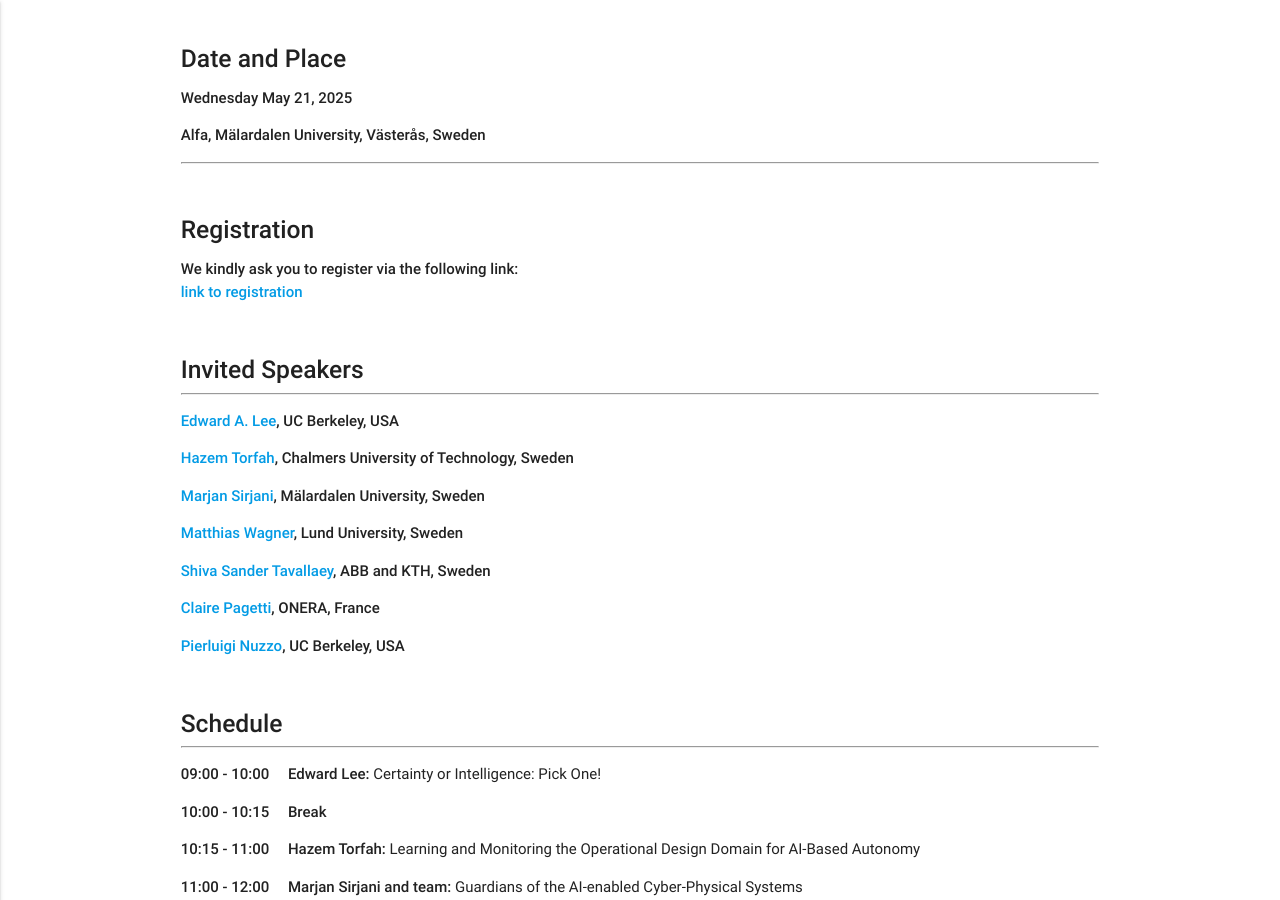
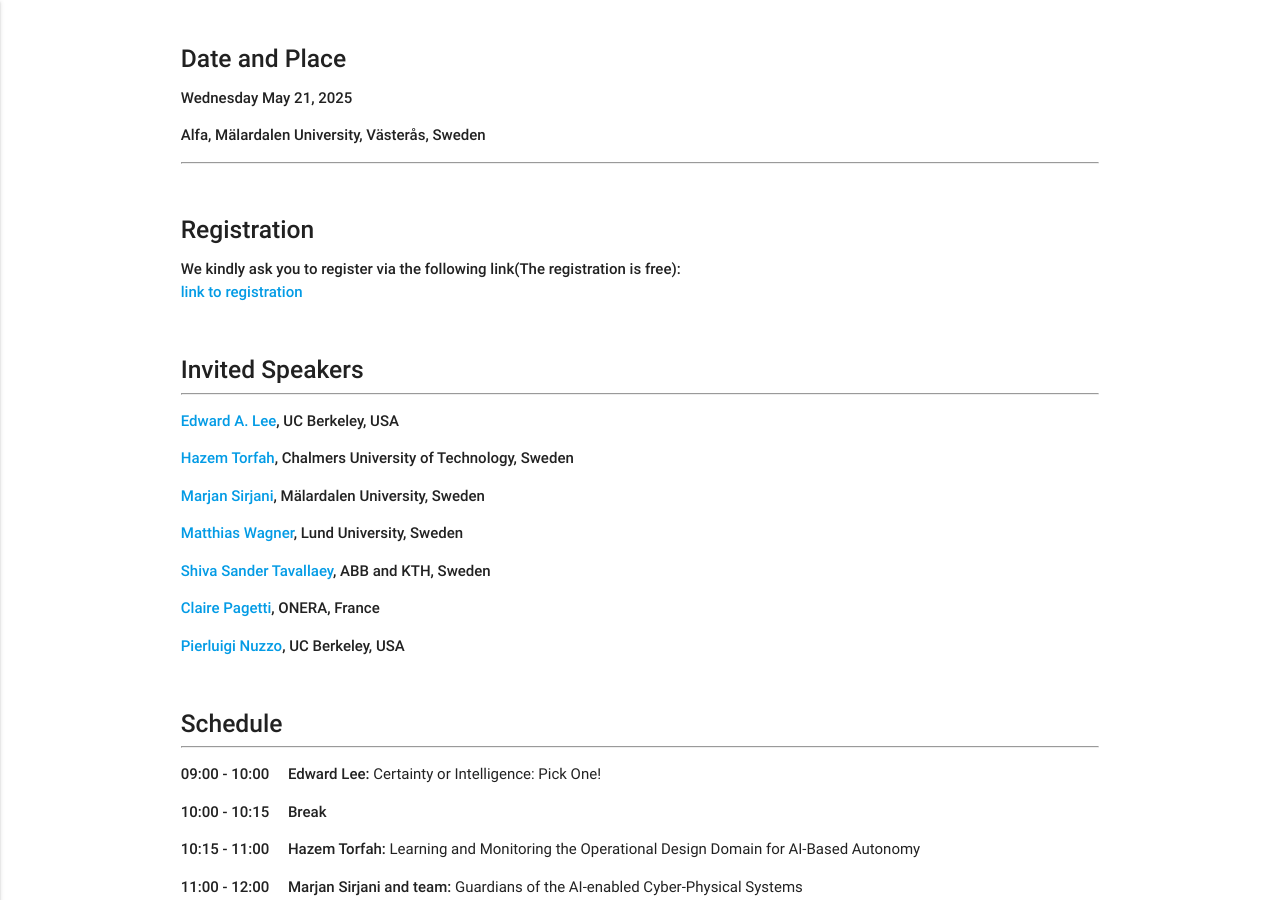
Before and after one commit to rebeca-lang/rebeca-lang.github.io, a Jekyll site: the page built from events/TrustCPS-AI.md, in a window 1280 px wide and 900 px high, scrolled down 1344 px. Built offline with Jekyll 4.4.1, drawn with Linux system fonts in a browser that asks for light colours; some of the changed text lies outside the part shown.

Commit message:
Update TrustCPS-AI.md

```diff
--- a/events/TrustCPS-AI.md
+++ b/events/TrustCPS-AI.md
@@ -29,7 +29,7 @@ The workshop features invited talks by Edward A. Lee (UC Berkeley) on the trade-
 <br>
 
 ##### **Registration**
-**We kindly ask you to register via the following link:**
+**We kindly ask you to register via the following link(The registration is free):**
 **[link to registration](https://forms.gle/9sS46HLt1d7FA4fg9)**
 
 <br>
```
Also changed, not shown: other parts of events/TrustCPS-AI.md (+0 -1 lines).
